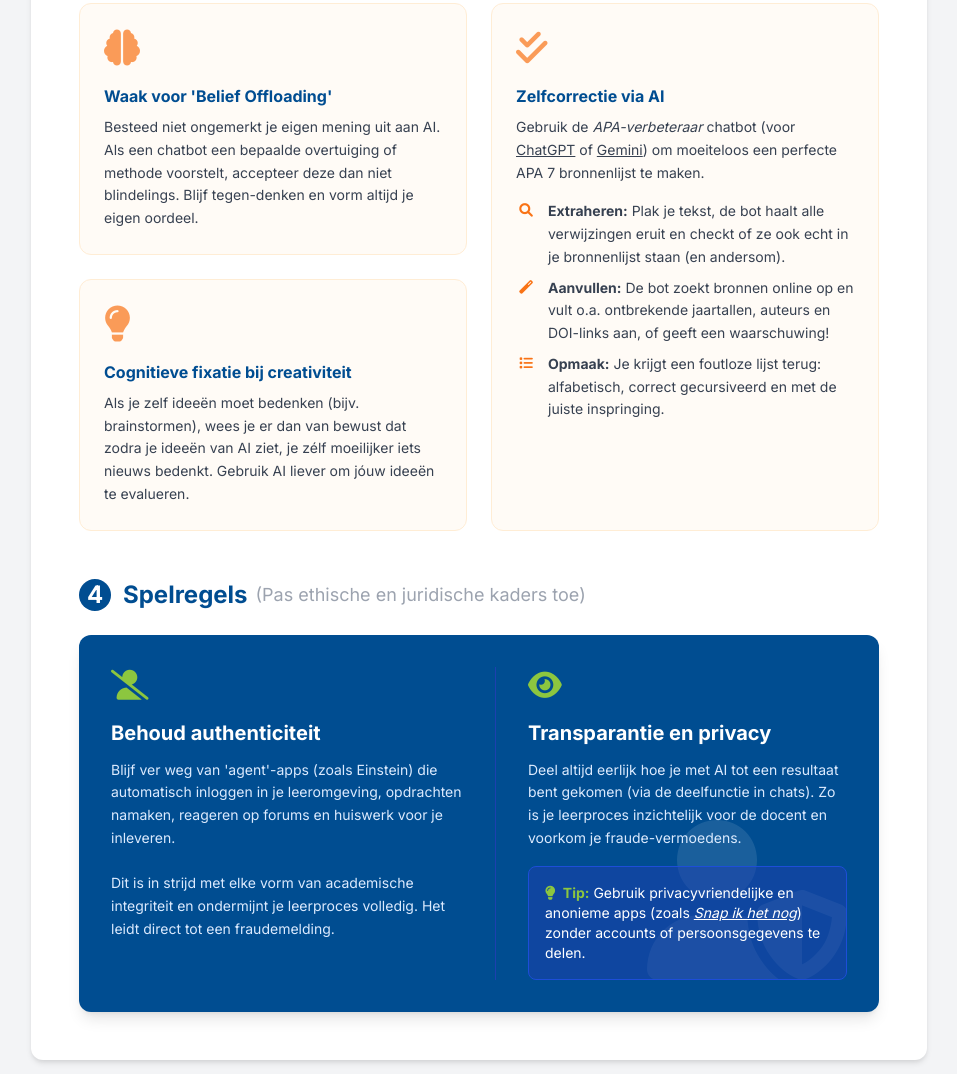
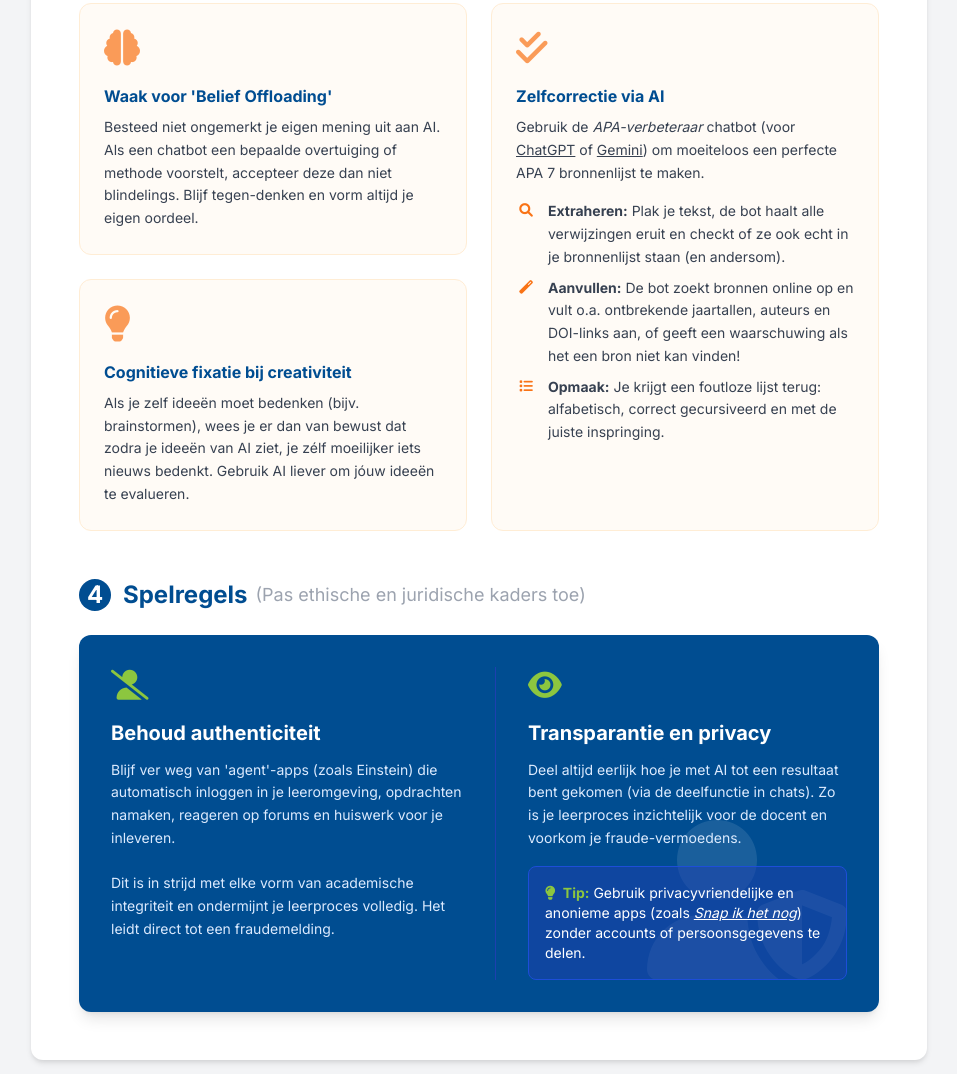
Before and after one commit to MartijnVanMourik/AI-Vaardigheid-en-KIES, a plain HTML site: page kies-leerlingen.html in a window 1280 px wide. Shown: the part 2525-3599 px from the top of the page, without its empty margins (161-1118 px from the left). Drawn offline with nearby package versions, Linux system fonts and the light colour scheme.

Commit message:
docs: Add condition for when the bot issues a warning for missing sources.

```diff
--- a/kies-leerlingen.html
+++ b/kies-leerlingen.html
@@ -313,7 +313,8 @@
                                 <i
                                     class="fas fa-magic text-orange-500 mt-1 mr-3 w-5 shrink-0 text-center text-[0.85rem]"></i>
                                 <span><strong>Aanvullen:</strong> De bot zoekt bronnen online op en vult o.a.
-                                    ontbrekende jaartallen, auteurs en DOI-links aan, of geeft een waarschuwing!</span>
+                                    ontbrekende jaartallen, auteurs en DOI-links aan, of geeft een waarschuwing als het
+                                    een bron niet kan vinden!</span>
                             </li>
                             <li class="flex items-start text-sm text-gray-700 leading-relaxed">
                                 <i
```
